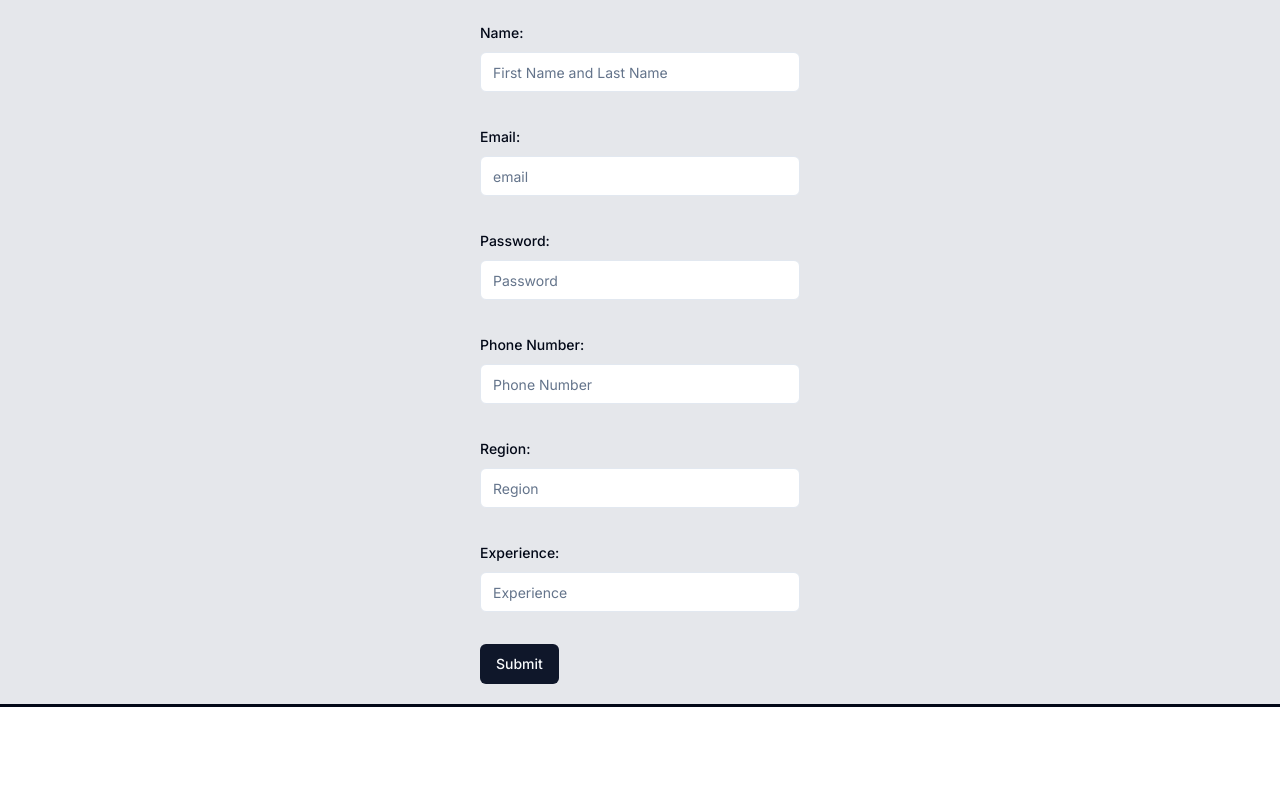
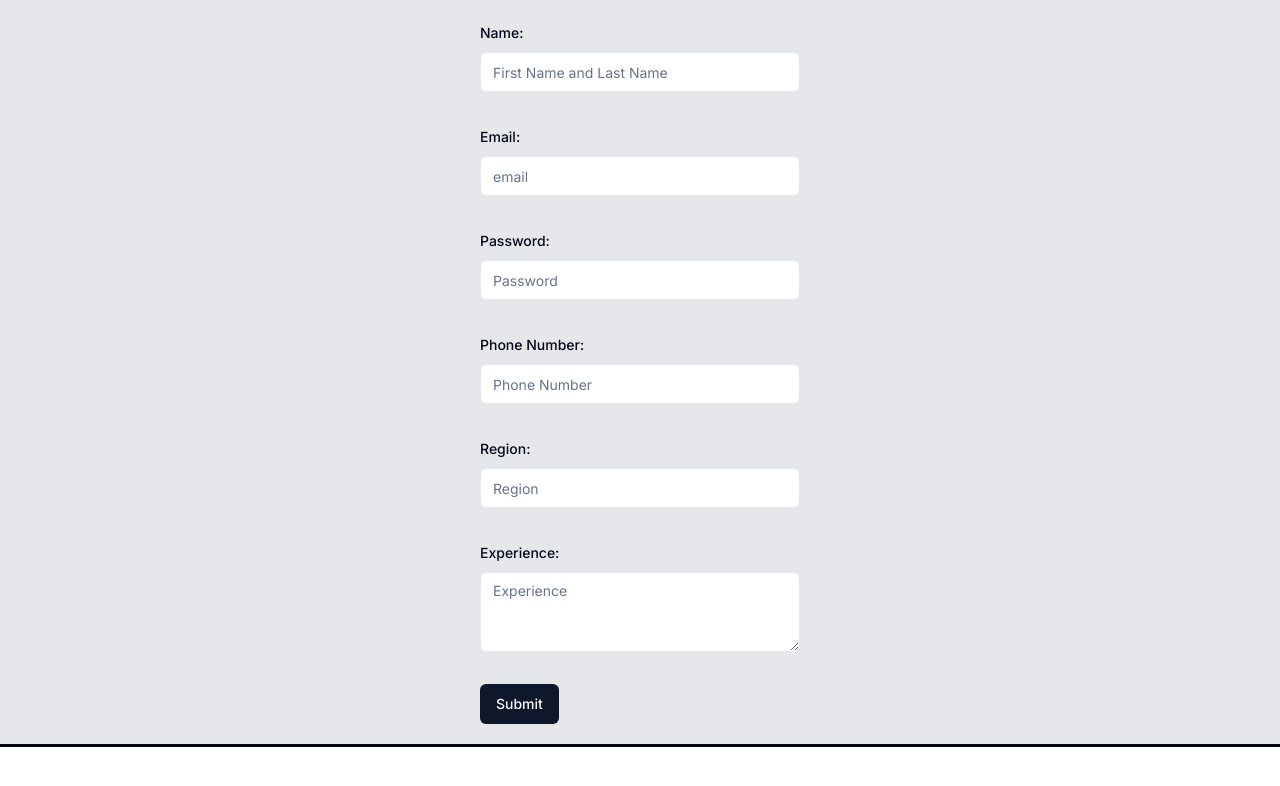
Before and after one commit to kflieder/kapi-care, a Next.js app: page /forms/Application in a window 1280 px wide. Shown: the top 786 px of the page. Built offline with nearby package versions, Linux system fonts and the light colour scheme.

Commit message:
form update and logout button
created a text area for the application and a logout button component to be used across the app

```diff
--- a/src/app/forms/Application/page.tsx
+++ b/src/app/forms/Application/page.tsx
@@ -7,6 +7,7 @@ import { Button } from '@/components/ui/button';
 import { Input } from '@/components/ui/input';
 import { Form, FormControl, FormDescription, FormField, FormItem, FormLabel, FormMessage } from '@/components/ui/form';
 import axios from 'axios';
+import { Textarea } from '@/components/ui/textarea';
 
 const applicationSchema = z.object({
   name: z.string(),
@@ -125,7 +126,7 @@ export default function Application() {
               <FormItem>
                 <FormLabel>Experience:</FormLabel>
                 <FormControl>
-                  <Input placeholder="Experience" {...field} />
+                  <Textarea placeholder="Experience" {...field} />
                 </FormControl>
                 <FormMessage />
               </FormItem>
--- /dev/null
+++ b/src/app/myComponents/LogoutBtn.tsx
@@ -0,0 +1,33 @@
+"use client";
+import React from 'react'
+import axios from 'axios'
+import { useRouter } from 'next/navigation'
+
+export default function LogoutBtn() {
+  const router = useRouter();
+
+// export async function logout() {
+//     try {
+//       await axios.get('/api/users/logout');
+
+//     } catch (error: any) {
+//       console.log(error.message);
+//     }
+//   }
+const logout = async () => {
+  try {
+    await axios.get('/api/users/logout');
+    router.push('/login');
+  } catch (error: any) {
+    console.log(error.message);
+  }
+}
+
+  return (
+    <div >
+      <button onClick={logout}>
+          Logout
+      </button>
+    </div>
+  )
+}
--- a/src/app/myComponents/RequestSitter.tsx
+++ b/src/app/myComponents/RequestSitter.tsx
@@ -26,7 +26,7 @@ export default function RequestSitter() {
           <SelectContent>
             {
               regions.regions.map((region) => (
-                <SelectItem value={region.name}>{region.name}</SelectItem>
+                <SelectItem key={region.name} value={region.name}>{region.name}</SelectItem>
               ))
             }
           </SelectContent>
--- a/src/app/profile/page.tsx
+++ b/src/app/profile/page.tsx
@@ -2,21 +2,12 @@
 import React from 'react';
 import axios from 'axios';
 import Link from 'next/link';
-import { useRouter } from 'next/navigation';
+import LogoutBtn from '@/app/myComponents/LogoutBtn';
 
 
 export default function ProfilePage() {
-  const router = useRouter();
   const [user, setUser] = React.useState("nothing");
-  const logout = async () => {
-    try {
-      await axios.get('/api/users/logout')
-      router.push('/login');
 
-    } catch (error: any) {
-      console.log(error.message);
-    }
-  }
 
   const getUserDetails = async () => {
     const res = await axios.get('/api/users/me');
@@ -29,7 +20,7 @@ export default function ProfilePage() {
     <div>
     <div>Profile Page</div>
     <h2>{user === "nothing" ? "nothing" : <Link href={`/profile/${user}`}>{user}</Link>}</h2>
-    <button onClick={logout}>Log Out</button>
+    <LogoutBtn />
     <button onClick={getUserDetails}>Get User Details</button>
     </div>
   )
--- a/src/app/sections/body.tsx
+++ b/src/app/sections/body.tsx
@@ -15,6 +15,10 @@ export default function Body() {
       <div className="flex flex-col justify-center items-center lg:mt-0 sm:mt-20">
         <RequestSitter />
         <ApplyToSit />
+        <div className='flex mt-5 max-w-84'>
+          <div className="border-2 rounded border-orange-500 bg-white outline outline-white w-36 h-10 flex flex-col justify-center text-center items-center mx-10">About Us</div>
+          <div className="border-2 rounded border-orange-500 bg-white outline outline-white w-36 h-10 flex flex-col justify-center text-center items-center mx-10">Our Mission</div>
+        </div>
       </div>
 
     </div>
--- /dev/null
+++ b/src/components/ui/textarea.tsx
@@ -0,0 +1,24 @@
+import * as React from "react"
+
+import { cn } from "@/lib/utils"
+
+export interface TextareaProps
+  extends React.TextareaHTMLAttributes<HTMLTextAreaElement> {}
+
+const Textarea = React.forwardRef<HTMLTextAreaElement, TextareaProps>(
+  ({ className, ...props }, ref) => {
+    return (
+      <textarea
+        className={cn(
+          "flex min-h-[80px] w-full rounded-md border border-input bg-background px-3 py-2 text-sm ring-offset-background placeholder:text-muted-foreground focus-visible:outline-none focus-visible:ring-2 focus-visible:ring-ring focus-visible:ring-offset-2 disabled:cursor-not-allowed disabled:opacity-50",
+          className
+        )}
+        ref={ref}
+        {...props}
+      />
+    )
+  }
+)
+Textarea.displayName = "Textarea"
+
+export { Textarea }
--- a/src/middleware.ts
+++ b/src/middleware.ts
@@ -17,5 +17,5 @@ export function middleware(request: NextRequest) {
 
 // See "Matching Paths" below to learn more
 export const config = {
-  matcher: ['/', '/login', '/profile', '/signup']
+  matcher: ['/login', '/profile', '/signup']
 }
```
